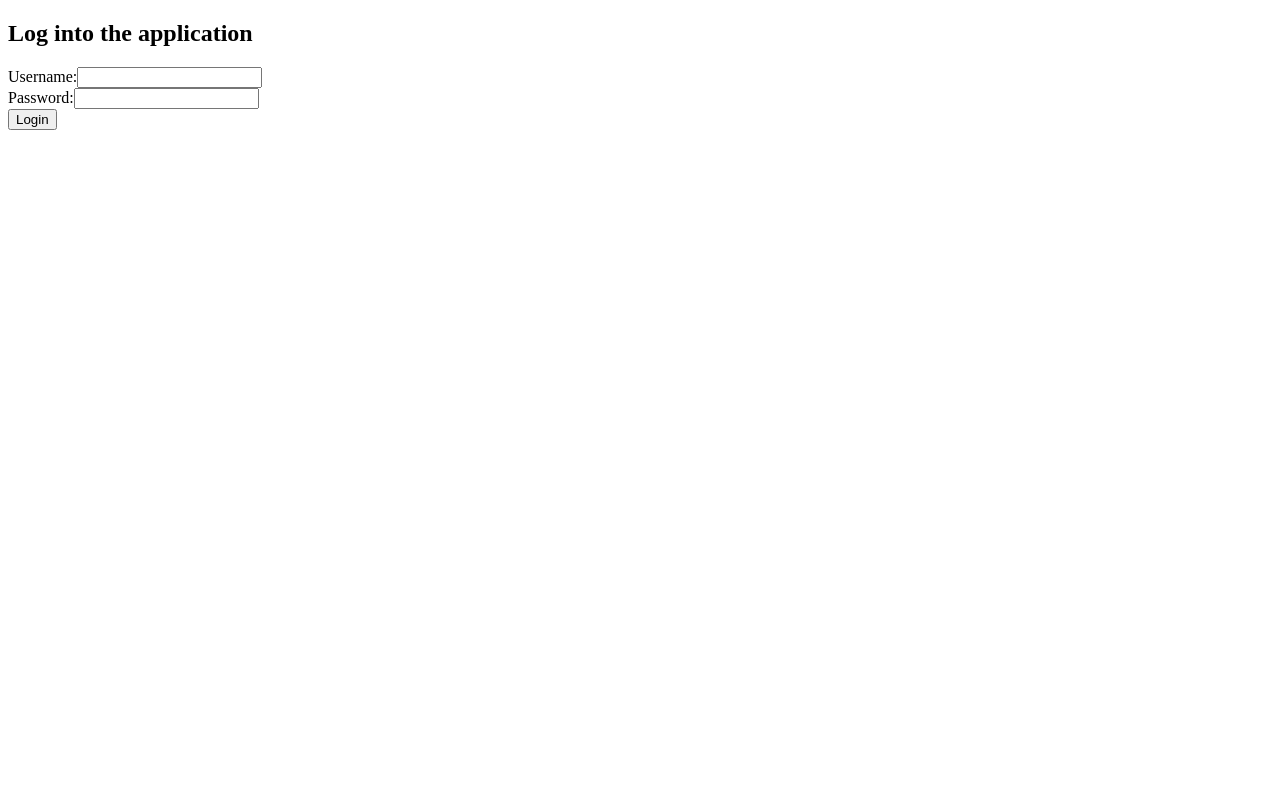
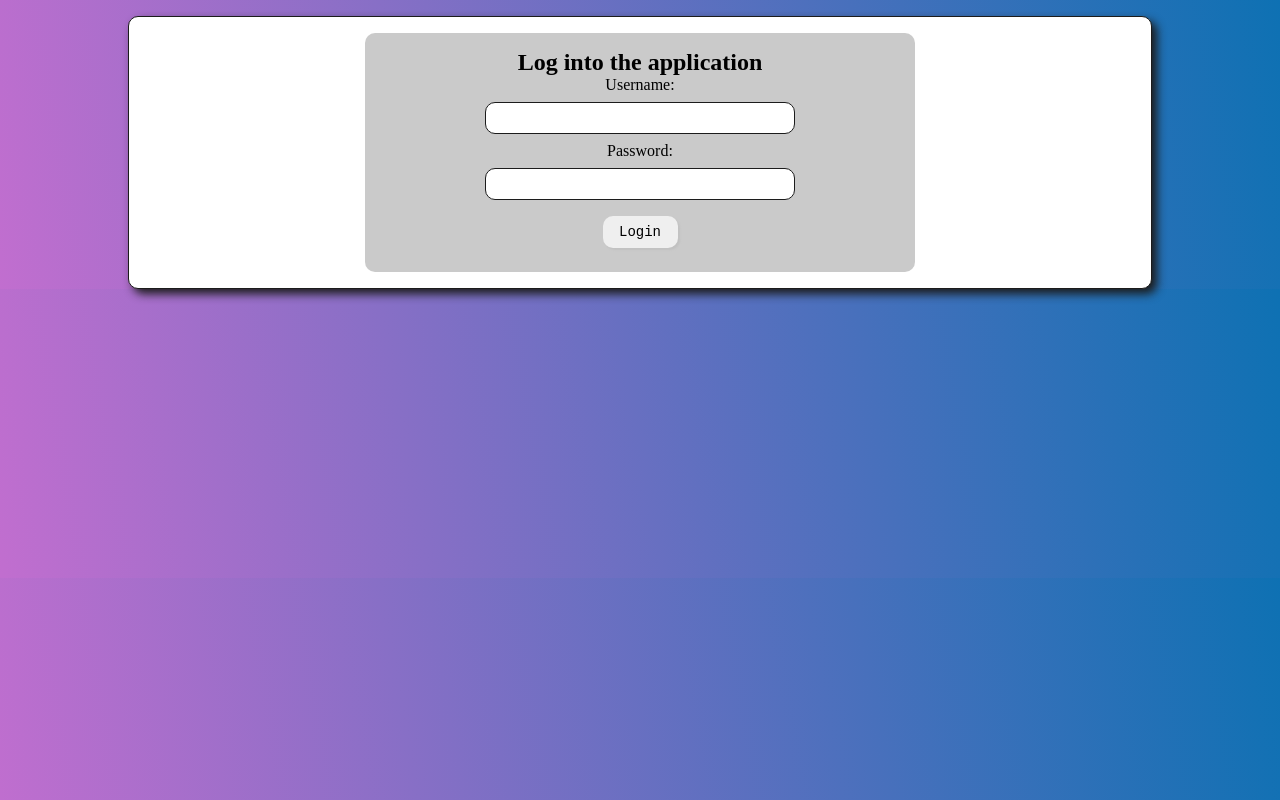
Before and after one commit to dg0397/Fullstackopen-Part7, a React (Create React App) app in the folder bloglist-app/: page / in a window 1280 px wide. Built offline with nearby package versions, Linux system fonts and the light colour scheme.

Commit message:
7.19: Styles, step1

```diff
--- a/bloglist-app/src/App.css
+++ b/bloglist-app/src/App.css
@@ -1,3 +1,112 @@
+*{
+    margin: 0;
+    padding: 0;
+    box-sizing: border-box;
+}
+body{
+    background-image: linear-gradient(260deg, #0e71b3 0%, #c16ecf 100%);
+}
+#main{
+    width: 80%;
+    padding: 1rem;
+    margin: 1rem auto 0 auto;
+    border: 1px solid #1c1c1c;
+    border-radius: 10px;
+    box-shadow: 5px 5px 10px #1c1c1c;
+    transition: all .5s ease-in;
+    background-color: white;
+    text-align: center;
+    max-height: 90vh;
+}
+#menu{
+    display: flex;
+    align-items: center;
+    justify-content: space-around;
+}
+h1{
+    margin: 1rem auto;
+    font-size: 2rem;
+    font-style: italic;
+    text-decoration: underline;
+}
+#btn-list{
+    display: flex;
+    justify-content: center;
+    margin: 1rem auto;
+}
+#blogs{
+    height: 250px;
+    max-height: 50vh;
+    overflow: scroll;
+}
+#blogs a{
+    color: black;
+    text-decoration: none;
+}
+@media only screen and (min-width: 600px) {
+    #blogs{
+        margin: 1rem auto;
+        display: grid;
+        grid-template-columns: repeat(auto-fill, 200px);
+        grid-gap: 10px;
+        justify-content: center;
+    }
+}
+.blog{
+    border: 1px solid #1c1c1c;
+    border-radius: 5px;
+    padding: .5rem;
+    margin-bottom: .5rem;
+    background-color: aliceblue;
+    cursor: pointer;
+    box-shadow: 5px 5px 10px #c1c1c1;
+    transition: all .25s ease-in;
+}
+.blog:hover{
+    background-color: rgba(216, 216, 216, 0.8);
+}
+.formDiv{
+    margin: 0 auto;
+    padding: 1rem;
+    border-radius: 10px;
+    background-color: rgba(128, 128, 128, 0.418);
+    max-width: 550px;
+}
+.input-element{
+    display: flex;
+    flex-direction: row;
+    justify-content: center;
+    align-items: center;
+    font-size: 1.5rem;
+}
+input{
+    display: block;
+    margin: .5rem auto;
+    width: 60%;
+    height:2rem;
+    border:none;
+    border:1px solid #1c1c1c;
+    border-radius: 10px;
+    outline:none;
+    padding:.5rem;
+}
+button{
+    margin: .5rem;
+    width: 75px;
+    padding: .5rem;
+    font-size: 14px;
+    font-family: monospace;
+    border:none;
+    box-shadow: none;
+    border-radius: 10px;
+    box-shadow: 2px 2px 2px #c1c1c1;
+    transition: all .5s ease;
+    outline: none;
+    cursor: pointer;
+  }
+  button:hover{
+    box-shadow: none;
+}
 .error{
     width: 80%;
     padding: .5rem;
--- a/bloglist-app/src/App.js
+++ b/bloglist-app/src/App.js
@@ -115,7 +115,7 @@ const App = () => {
     }
   }
   return (
-    <div>
+    <div id = "main">
       {user === null ? (
         <LoginForm handleLogIn = {handleLogIn} />
       ) : (
--- a/bloglist-app/src/components/Blog.js
+++ b/bloglist-app/src/components/Blog.js
@@ -5,13 +5,13 @@ import { Link } from 'react-router-dom'
 const Blog = ({ blog }) => {
   //const [visible, setVisible] = useState(false)
 
-  const blogStyle = {
-    paddingTop: 10,
-    paddingLeft: 2,
-    border: 'solid',
-    borderWidth: 1,
-    marginBottom: 5
-  }
+  //const blogStyle = {
+  //  paddingTop: 10,
+  //  paddingLeft: 2,
+  //  border: 'solid',
+  //  borderWidth: 1,
+  //  marginBottom: 5
+  //}
 
   //const handleClick = () => setVisible(!visible)
   //
@@ -37,7 +37,7 @@ const Blog = ({ blog }) => {
   //  </div>
   //)
   return (
-    <div style = {blogStyle} className = 'blog'>
+    <div className = 'blog'>
       <h3>
         <Link to = {`/blogs/${blog.id}`}>{blog.title} {blog.author}</Link>
       </h3>
--- a/bloglist-app/src/components/BlogForm.js
+++ b/bloglist-app/src/components/BlogForm.js
@@ -24,7 +24,7 @@ const BlogForm = ({ createNewBlog }) => {
       <h3>Create new</h3>
       <form onSubmit={addBlog}>
         <div>
-          <label>
+          <label className = 'input-element'>
             Title:
             <input
               id = "title"
@@ -36,7 +36,7 @@ const BlogForm = ({ createNewBlog }) => {
           </label>
         </div>
         <div>
-          <label>
+          <label className = 'input-element'>
             Author:
             <input
               id = "author"
@@ -48,7 +48,7 @@ const BlogForm = ({ createNewBlog }) => {
           </label>
         </div>
         <div>
-          <label>
+          <label className = 'input-element'>
             Url:
             <input
               id = "url"
--- a/bloglist-app/src/components/BlogList.js
+++ b/bloglist-app/src/components/BlogList.js
@@ -34,9 +34,11 @@ const BlogList = ({ updateBlog, user,deleteBlog }) => {
   return (
     <div>
       <ListByButtons handleListSort={handleListSort} />
-      {blogsToShow.map((blog) => (
-        <Blog key={blog.id} blog={blog} updateBlog={updateBlog} user = {user} deleteBlog = {deleteBlog}/>
-      ))}
+      <div id = 'blogs'>
+        {blogsToShow.map((blog) => (
+          <Blog key={blog.id} blog={blog} updateBlog={updateBlog} user = {user} deleteBlog = {deleteBlog}/>
+        ))}
+      </div>
     </div>
   )
 }
--- a/bloglist-app/src/components/ListByButtons.js
+++ b/bloglist-app/src/components/ListByButtons.js
@@ -5,9 +5,11 @@ const ListByButtons = ({ handleListSort }) => {
   return (
     <div>
       <h3>List By Likes:</h3>
-      <button onClick={handleListSort} id = "order-up">↑</button>
-      <button onClick={handleListSort}>Normal</button>
-      <button onClick={handleListSort}>↓</button>
+      <div id = "btn-list">
+        <button onClick={handleListSort} id = "order-up">↑</button>
+        <button onClick={handleListSort}>Normal</button>
+        <button onClick={handleListSort}>↓</button>
+      </div>
     </div>
   )
 }
--- a/bloglist-app/src/components/Menu.js
+++ b/bloglist-app/src/components/Menu.js
@@ -7,17 +7,17 @@ import { logout } from '../reducers/loginReducer'
 const Menu = ({ user }) => {
   const dispatch = useDispatch()
 
-  const menuStyle = {
-    display : 'flex',
-    alignItems:'center',
-    justifyContent:'space-around',
-    backgroundColor:'aliceblue',
-    paddingTop: 10,
-    paddingLeft: 2,
-    border: 'solid',
-    borderWidth: 1,
-    marginBottom: 5
-  }
+  //const menuStyle = {
+  //  display : 'flex',
+  //  alignItems:'center',
+  //  justifyContent:'space-around',
+  //  backgroundColor:'aliceblue',
+  //  paddingTop: 10,
+  //  paddingLeft: 2,
+  //  border: 'solid',
+  //  borderWidth: 1,
+  //  marginBottom: 5
+  //}
 
   const handleLogOut = () => {
     dispatch(logout())
@@ -25,7 +25,7 @@ const Menu = ({ user }) => {
     //setUser(null)
   }
   return (
-    <div style = {menuStyle}>
+    <div id = 'menu'>
       <Link to = "/">Blogs</Link>
       <Link to = "/users">Users</Link>
       <p>{user.username} Logged in</p>
```
